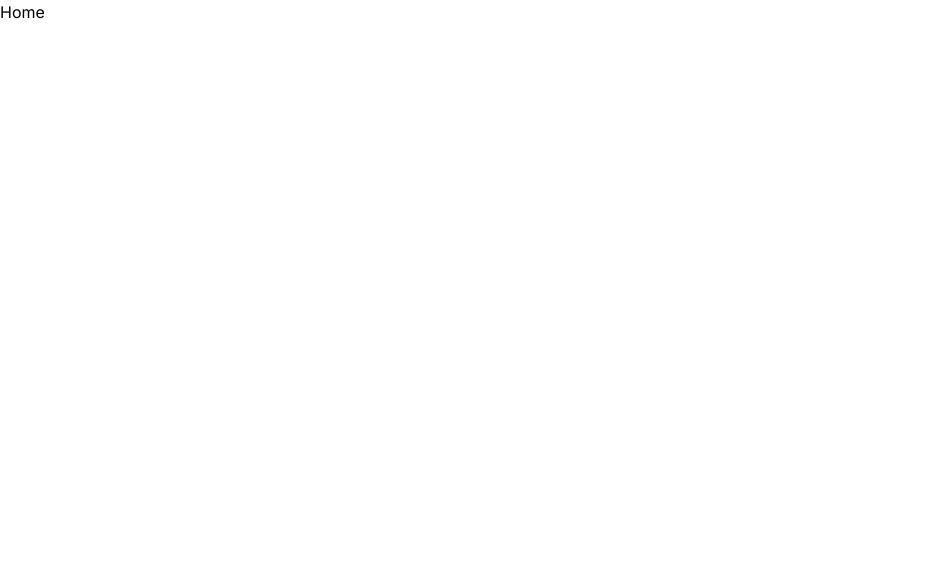
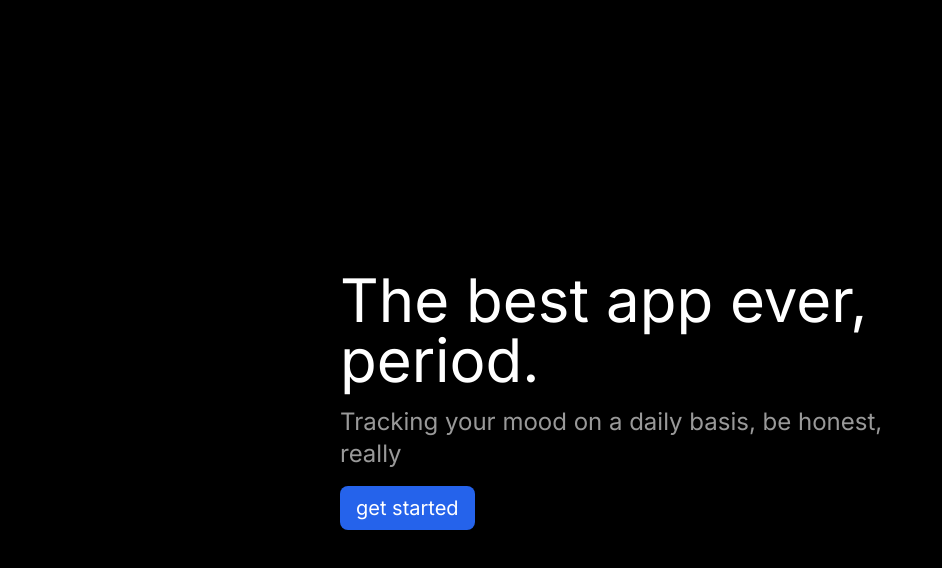
Before and after one commit to mkmule/ai-nextjs-fullstack-course-mood, a Next.js app: page / in a window 1280 px wide. Shown: the top 568 px of the page, without its empty margins (0-942 px from the left). Built offline with nearby package versions, Linux system fonts and the light colour scheme.

Commit message:
Homepage and link (tailwind)

```diff
--- a/src/app/page.tsx
+++ b/src/app/page.tsx
@@ -1,7 +1,18 @@
+import Link from 'next/link';
+
 export default function Home() {
   return (
-    <div>
-      Home
+    <div className="w-screen h-screen bg-black flex justify-center items-center text-white">
+      <div className="w-full max-w-[600px] mx-auto">
+        <h1 className="text-6xl mb-4">The best app ever, period.</h1>
+        <p className="text-2xl text-white/60 mb-4">Tracking your mood on a daily basis, be honest, really</p>
+
+        <div>
+          <Link href="/journal">
+            <button className="bg-blue-600 px-4 py-2 rounded-lg text-xl">get started</button>
+          </Link>
+        </div>
+      </div>
     </div>
   )
 }
```
Also changed, not shown: 1 other file (tests, documents, lock files or other folders).
